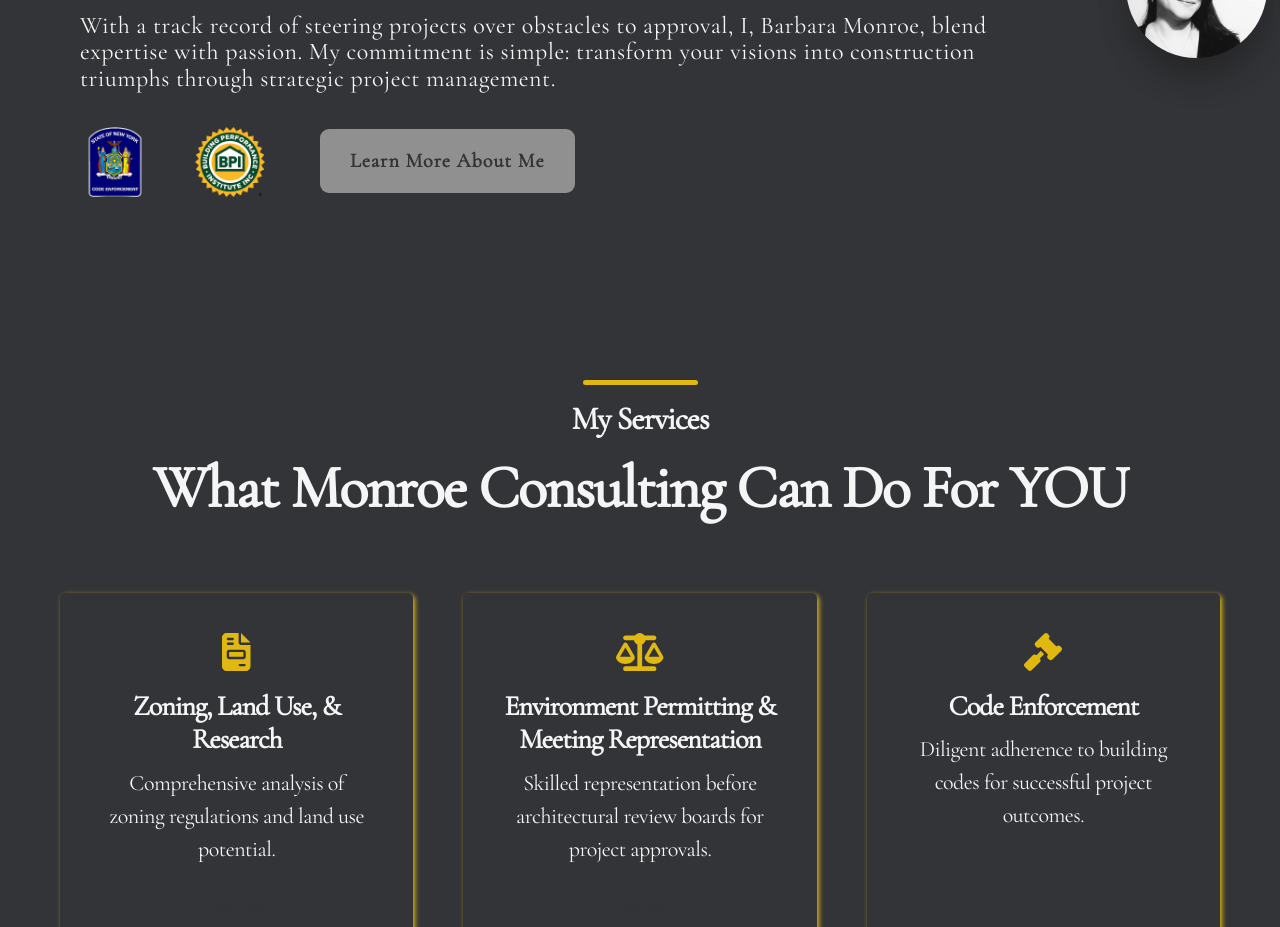
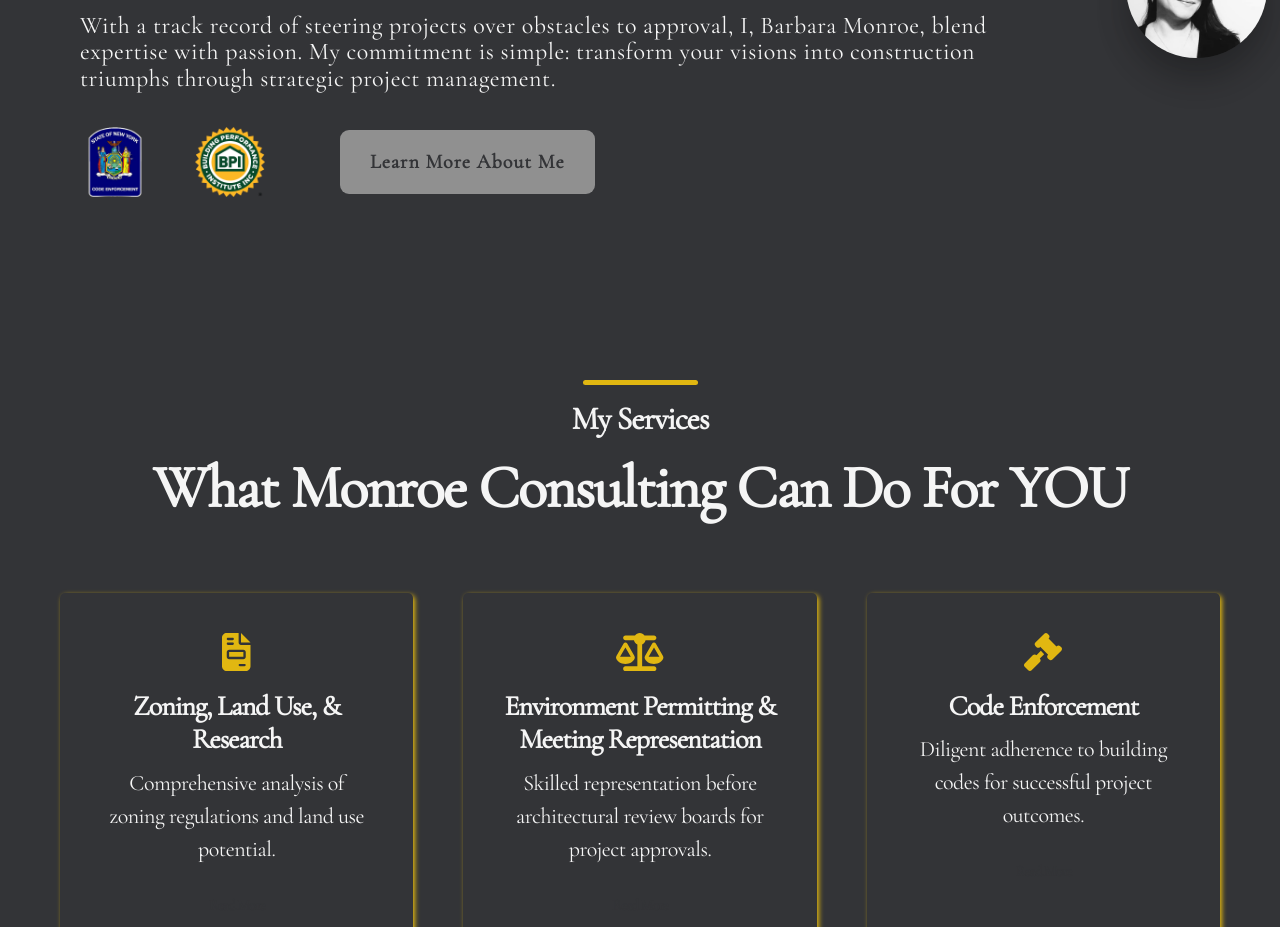
Before and after one commit to Caleb-Rogers/bmonroe-consulting, a Next.js app: page / in a window 1280 px wide. Shown: the part 1220-2147 px from the top of the page. Built offline with nearby package versions, Linux system fonts and the light colour scheme.

Commit message:
Spotlight Effect Progress For About Section
'overfill: hidden' is now working for "about-sec-btn" but will not work for "tertiary-btn"

```diff
--- a/src/components/AboutSection/AboutSection.css
+++ b/src/components/AboutSection/AboutSection.css
@@ -135,10 +135,12 @@ body {
 }
 
 .about-sec-btn {
-  margin: 19px 0 31px 10px;
+  padding: 2rem 3rem;
+  border-radius: 9px;
+  overflow: hidden;
 }
 
-.about-sec-btn .tertiary-btn {
+.tertiary-btn {
   text-decoration: none;
   font-size: 2.4rem;
   font-weight: 600;
@@ -146,17 +148,6 @@ body {
   padding: 2rem 3rem;
   border-radius: 9px;
   transition: 0.6s cubic-bezier(0.01, 1.69, 0.99, 0.94);
-}
-
-.tertiary-btn {
-  opacity: 1;
-  overflow: hidden;
-  z-index: 100;
-}
-
-.tertiary-btn--hidden {
-  opacity: 0;
-  transition: opacity 1s ease;
 }
 
 .tertiary-btn:link,
@@ -171,6 +162,11 @@ body {
   background-color: #333437;
   color: #f5f5f5;
   box-shadow: inset 0 0 0 3px #4b77bc;
+}
+
+.tertiary-btn--hidden {
+  opacity: 0;
+  transition: opacity 1s ease;
 }
 
 .tertiary-btn span,
```
